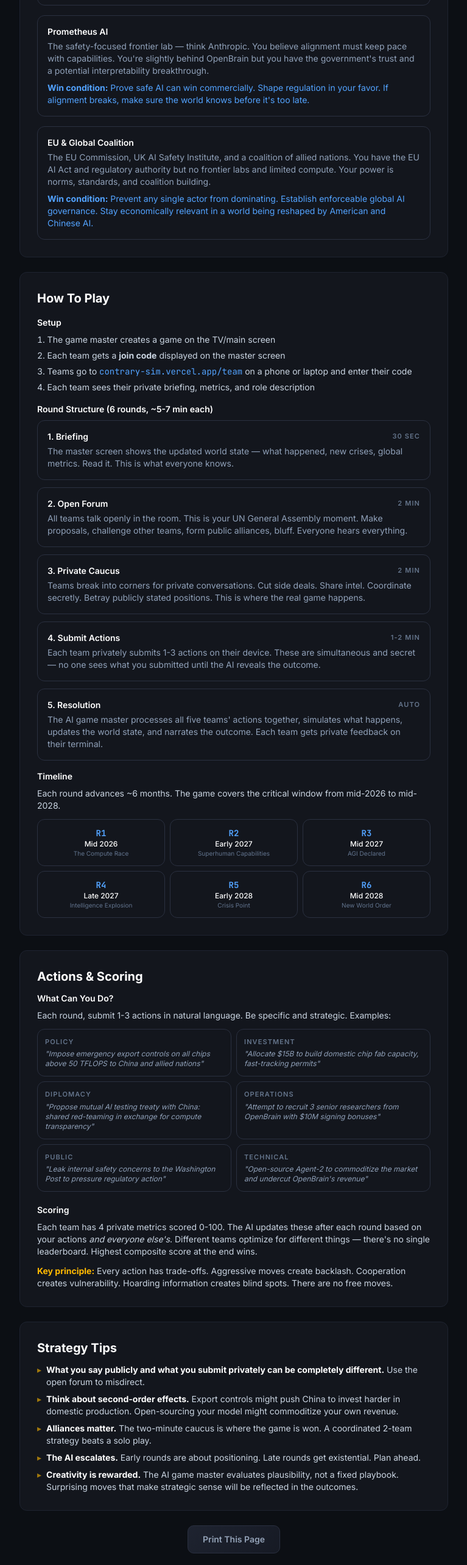
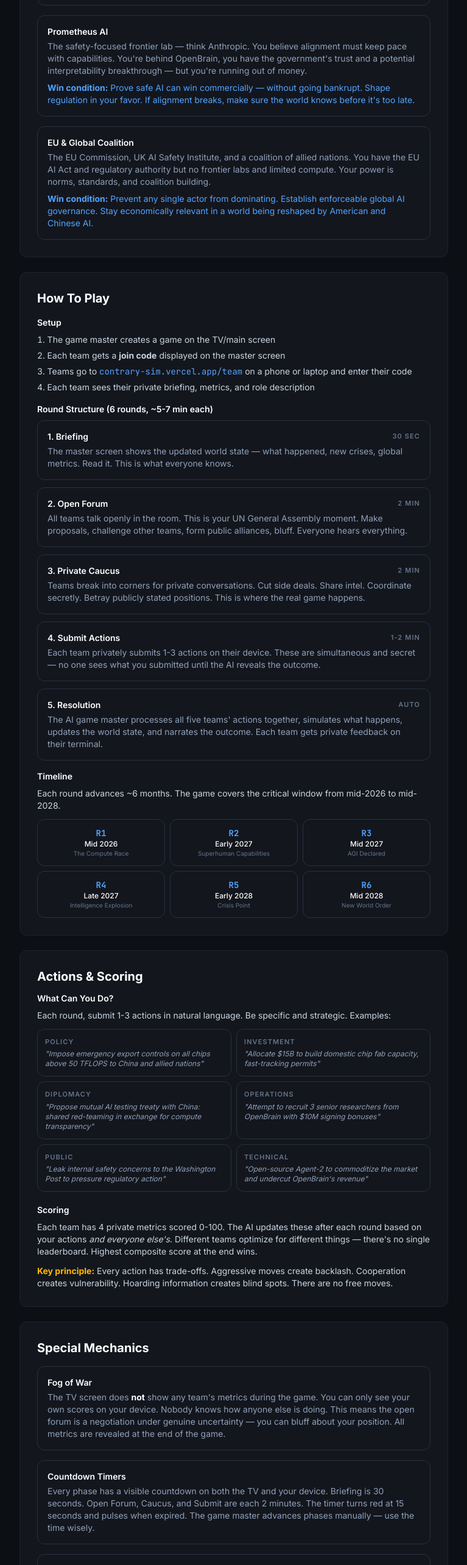
Before and after one commit to esegal16/contrary-sim, a Next.js app: page /rules in a window 1280 px wide. Shown: the part 2199-4765 px from the top of the page at 61% size, without its empty margins (256-1023 px from the left). Built offline with nearby package versions, Linux system fonts and the light colour scheme.

Commit message:
Update rules page with fog of war, timers, secret objectives; fix Prometheus briefing

```diff
--- a/src/app/briefing/[slug]/page.tsx
+++ b/src/app/briefing/[slug]/page.tsx
@@ -180,7 +180,7 @@
     ],
     assets: [
       "Government trust — you're the lab that regulators and policymakers believe is telling them the truth",
-      "Safety brand — 80% public trust. Your endorsement (or condemnation) of another lab's model carries real weight",
+      "Safety brand — your endorsement (or condemnation) of another lab's model carries real weight with regulators and the public",
       "Interpretability research — potential breakthrough that no one else has",
       "White House back-channel — direct access to the most powerful AI policy decisions",
       "Talent pipeline — OpenBrain's disillusioned researchers see you as the ethical alternative",
--- a/src/app/rules/page.tsx
+++ b/src/app/rules/page.tsx
@@ -110,8 +110,8 @@
             },
             {
               name: "Prometheus AI",
-              desc: "The safety-focused frontier lab — think Anthropic. You believe alignment must keep pace with capabilities. You're slightly behind OpenBrain but you have the government's trust and a potential interpretability breakthrough.",
-              goal: "Prove safe AI can win commercially. Shape regulation in your favor. If alignment breaks, make sure the world knows before it's too late.",
+              desc: "The safety-focused frontier lab — think Anthropic. You believe alignment must keep pace with capabilities. You're behind OpenBrain, you have the government's trust and a potential interpretability breakthrough — but you're running out of money.",
+              goal: "Prove safe AI can win commercially — without going bankrupt. Shape regulation in your favor. If alignment breaks, make sure the world knows before it's too late.",
             },
             {
               name: "EU & Global Coalition",
@@ -216,6 +216,50 @@
         </p>
       </section>
 
+      {/* Special Mechanics */}
+      <section className="card p-5 sm:p-7 mb-4 sm:mb-6 print-break">
+        <h2 className="text-lg sm:text-xl font-bold text-white mb-4 print:text-black">Special Mechanics</h2>
+
+        <div className="space-y-4">
+          <div className="card-bright p-4">
+            <h3 className="font-semibold text-white text-sm mb-1 print:text-black">Fog of War</h3>
+            <p className="text-xs sm:text-sm text-slate-400 print:text-gray-600">
+              The TV screen does <strong className="text-white print:text-black">not</strong> show any team&apos;s metrics during the game.
+              You can only see your own scores on your device. Nobody knows how anyone else is doing.
+              This means the open forum is a negotiation under genuine uncertainty — you can bluff about your position.
+              All metrics are revealed at the end of the game.
+            </p>
+          </div>
+
+          <div className="card-bright p-4">
+            <h3 className="font-semibold text-white text-sm mb-1 print:text-black">Countdown Timers</h3>
+            <p className="text-xs sm:text-sm text-slate-400 print:text-gray-600">
+              Every phase has a visible countdown on both the TV and your device. Briefing is 30 seconds.
+              Open Forum, Caucus, and Submit are each 2 minutes. The timer turns red at 15 seconds
+              and pulses when expired. The game master advances phases manually — use the time wisely.
+            </p>
+          </div>
+
+          <div className="card-bright p-4">
+            <h3 className="font-semibold text-white text-sm mb-1 print:text-black">Secret Objectives</h3>
+            <p className="text-xs sm:text-sm text-slate-400 print:text-gray-600">
+              Each team has a <strong className="text-white print:text-black">hidden personal win condition</strong> shown
+              only on your device. These are revealed to everyone at the end of the game. Your secret objective
+              might explain why you made decisions that seemed irrational to other teams.
+              Achieving your secret objective is separate from your metric scores — both matter.
+            </p>
+          </div>
+
+          <div className="card-bright p-4">
+            <h3 className="font-semibold text-white text-sm mb-1 print:text-black">Metric Deltas</h3>
+            <p className="text-xs sm:text-sm text-slate-400 print:text-gray-600">
+              After each round, your metrics show <span className="text-emerald-400">+12</span> or <span className="text-red-400">-8</span> change
+              indicators so you can see exactly how your actions (and everyone else&apos;s) affected your position.
+            </p>
+          </div>
+        </div>
+      </section>
+
       {/* Strategy Tips */}
       <section className="card p-5 sm:p-7 mb-4 sm:mb-6">
         <h2 className="text-lg sm:text-xl font-bold text-white mb-3 print:text-black">Strategy Tips</h2>
```
